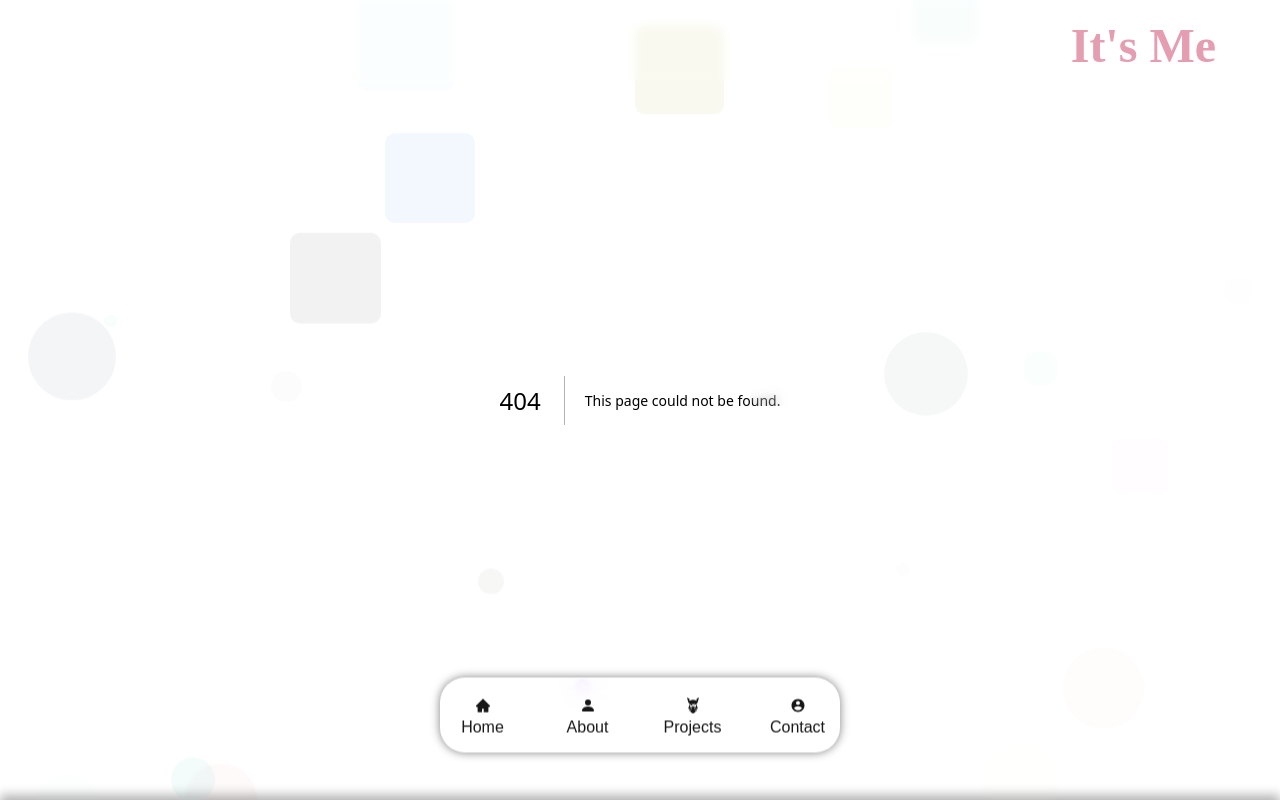
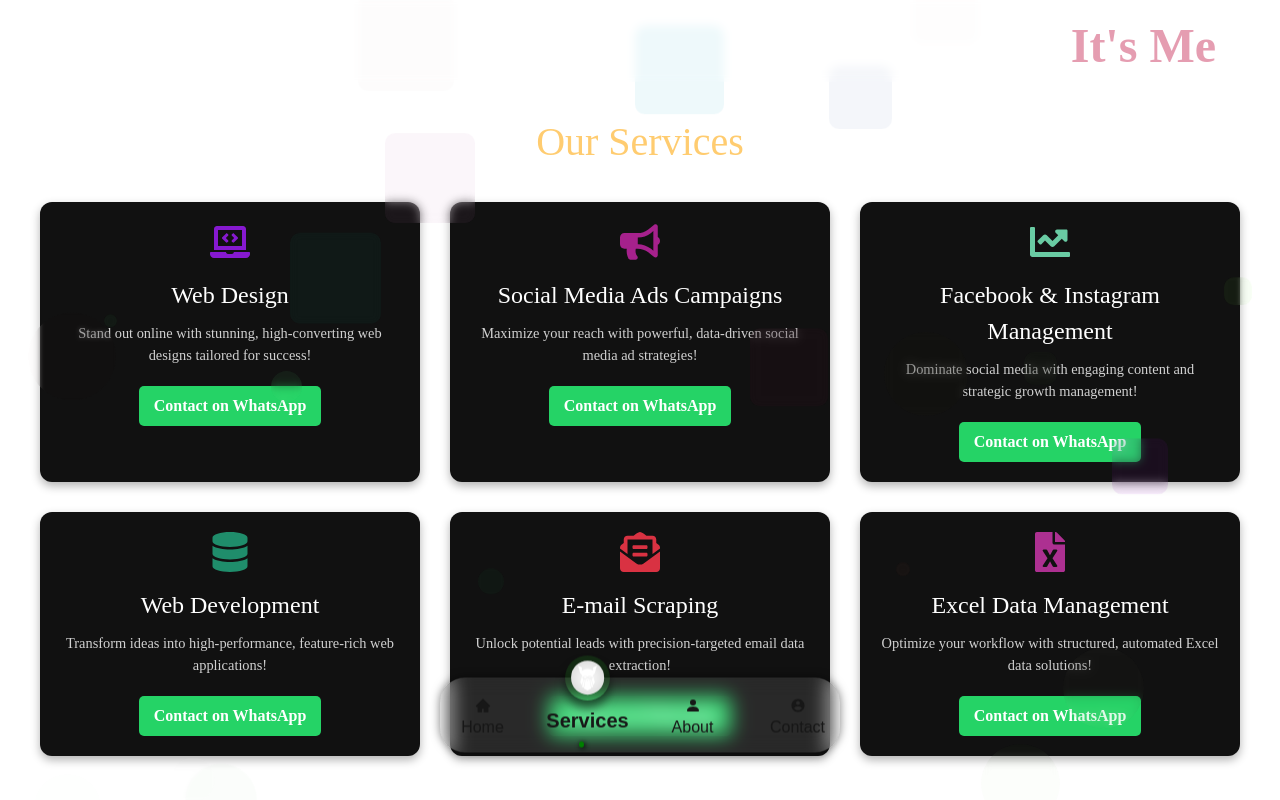
Before and after one commit to Singh8700/rk, a Next.js app: page /services in a window 1280 px wide. Before the commit this address had no page. Shown: the top 800 px of the page. Built offline with nearby package versions, Linux system fonts and the light colour scheme.

Commit message:
fixed all issus & add same option

```diff
--- a/src/app/footer/page.jsx
+++ b/src/app/footer/page.jsx
@@ -88,8 +88,8 @@ const FooterPage = () => {
         <Section>
           <SectionTitle>Quick Links</SectionTitle>
           <SectionItem><Link href="/">Home</Link></SectionItem>
+          <SectionItem><Link href="/services">Services</Link></SectionItem>
           <SectionItem><Link href="/about">About</Link></SectionItem>
-          <SectionItem><Link href="/projects">Projects</Link></SectionItem>
           <SectionItem><Link href="/contact">Contact</Link></SectionItem>
         </Section>
         <Section>
--- a/src/app/navBar/page.jsx
+++ b/src/app/navBar/page.jsx
@@ -15,8 +15,8 @@ const NavbarSection = () => {
     const pathname = usePathname()
    const navText = [
     {title : "home", path : "/", icon: <AiFillHome/> },
+    {title : "Services", path : "/services", icon: <SiTheodinproject/> },
     {title : "about", path : "/about", icon: <BsFillPersonFill/> },
-    {title : "Projects", path : "/projects", icon: <SiTheodinproject/> },
     {title : "contact", path : "/contact", icon: <IoMdContact/> }
    ]
 
--- a/src/app/page.jsx
+++ b/src/app/page.jsx
@@ -5,6 +5,8 @@ import {motion} from 'framer-motion'
 import AboutPage from './about/aboutPage'
 import ProjectShowcase from './about/ProjectShow'
 import PosterPost from './about/posterPost'
+import ServicesContainer from './services/page'
+import Contact from './contact/page'
 
 const page = () => {
 
@@ -63,6 +65,8 @@ const page = () => {
     </motion.div>
     <ProjectShowcase showOnly={3}/>
     <PosterPost showOnly={3}/>
+    <ServicesContainer/>
+    <Contact/>
     <motion.div
     initial={{opacity:0,x:-200}}
     transition={{duration:1}}
--- a/src/app/projects/page.jsx
+++ /dev/null
@@ -1,9 +0,0 @@
-import React from 'react'
-
-const page = () => {
-  return (
-    <div>page</div>
-  )
-}
-
-export default page
--- /dev/null
+++ b/src/app/services/page.jsx
@@ -0,0 +1,114 @@
+"use client";
+
+import React from "react";
+import styled from "styled-components";
+import { motion } from "framer-motion";
+import { FaLaptopCode, FaBullhorn, FaChartLine, FaDatabase, FaEnvelopeOpenText, FaFileExcel } from "react-icons/fa";
+import Link from "next/link";
+
+const ServicesContainer = styled(motion.div)`
+  width: 100%;
+  min-height: 100vh;
+  margin-top: 2rem;
+  color: white;
+  display: flex;
+  flex-direction: column;
+  align-items: center;
+  padding: 80px 20px;
+  font-family: 'Poppins';
+`;
+
+const Title = styled.h1`
+  font-size: 2.5rem;
+  color: #ffcc70;
+  margin-bottom: 30px;
+  text-align: center;
+`;
+
+const ServicesGrid = styled.div`
+  display: grid;
+  grid-template-columns: repeat(auto-fit, minmax(280px, 1fr));
+  gap: 30px;
+  width: 100%;
+  max-width: 1200px;
+`;
+
+const ServiceCard = styled(motion.div)`
+  background: #111111;
+  padding: 20px;
+  border-radius: 12px;
+  text-align: center;
+  box-shadow: 0px 4px 10px rgba(0, 0, 0, 0.3);
+  transition: transform 0.3s ease-in-out;
+  &:hover {
+    transform: translateY(-10px);
+  }
+`;
+
+const Icon = styled.div`
+  font-size: 2.5rem;
+  color: rgb(${()=>  Math.random() * 255},${()=>  Math.random() * 255},${()=>  Math.random() * 255});
+  display: flex;
+  justify-content: center;
+  align-items: center;
+  margin-bottom: 15px;
+`;
+
+const ServiceTitle = styled.h3`
+  font-size: 1.5rem;
+  margin-bottom: 10px;
+`;
+
+const ServiceDesc = styled.p`
+  font-size: 0.9rem;
+  color: #d1d1d1;
+  margin-bottom: 10px;
+`;
+
+const WhatsappLink = styled.a`
+  display: inline-block;
+  margin-top: 10px;
+  padding: 8px 15px;
+  background: #25d366;
+  color: white;
+  border-radius: 5px;
+  text-decoration: none;
+  font-weight: bold;
+  transition: 0.3s;
+  &:hover {
+    background: #1ebe5d;
+  }
+`;
+
+const servicesData = [
+  { icon: <FaLaptopCode />, title: "Web Design", desc: "Stand out online with stunning, high-converting web designs tailored for success!", link: "https://wa.me/918700750589" },
+  { icon: <FaBullhorn />, title: "Social Media Ads Campaigns", desc: "Maximize your reach with powerful, data-driven social media ad strategies!", link: "https://wa.me/918700750589" },
+  { icon: <FaChartLine />, title: "Facebook & Instagram Management", desc: "Dominate social media with engaging content and strategic growth management!", link: "https://wa.me/918700750589" },
+  { icon: <FaDatabase />, title: "Web Development", desc: "Transform ideas into high-performance, feature-rich web applications!", link: "https://wa.me/918700750589" },
+  { icon: <FaEnvelopeOpenText />, title: "E-mail Scraping", desc: "Unlock potential leads with precision-targeted email data extraction!", link: "https://wa.me/918700750589" },
+  { icon: <FaFileExcel />, title: "Excel Data Management", desc: "Optimize your workflow with structured, automated Excel data solutions!", link: "https://wa.me/918700750589" }
+];
+
+const ServicesPage = () => {
+  return (
+    <ServicesContainer
+      initial={{ opacity: 0 }}
+      animate={{ opacity: 1 }}
+      transition={{ duration: 1 }}
+    >
+      <Title>Our Services</Title>
+      <ServicesGrid>
+        {servicesData.map((service, index) => (
+          <ServiceCard key={index} whileHover={{ scale: 1.05 }}>
+            <Icon>{service.icon}</Icon>
+            <ServiceTitle>{service.title}</ServiceTitle>
+            <ServiceDesc>{service.desc}</ServiceDesc>
+            <WhatsappLink href={service.link} target="_blank">Contact on WhatsApp</WhatsappLink>
+          </ServiceCard>
+        ))}
+      </ServicesGrid>
+    </ServicesContainer>
+  );
+};
+
+export default ServicesPage;
```
